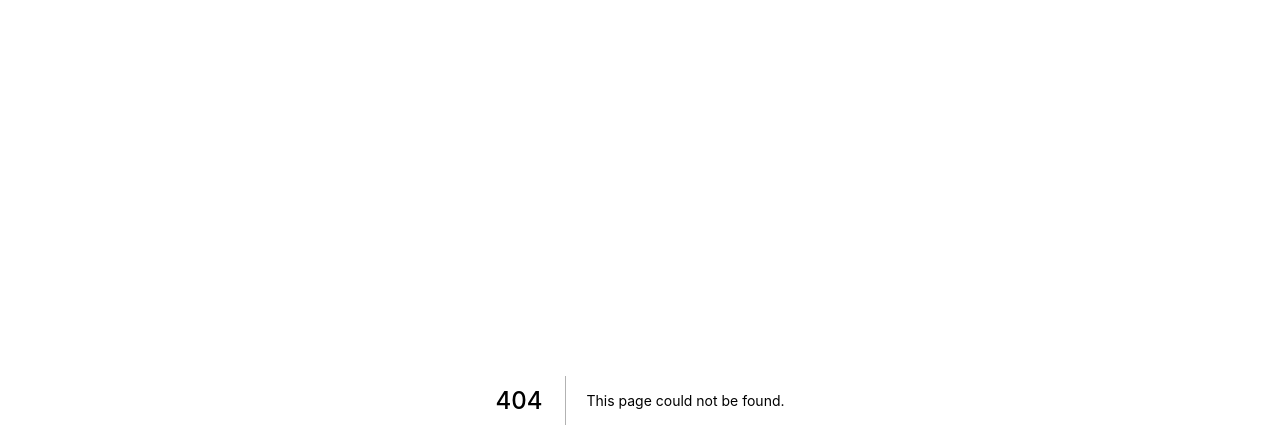
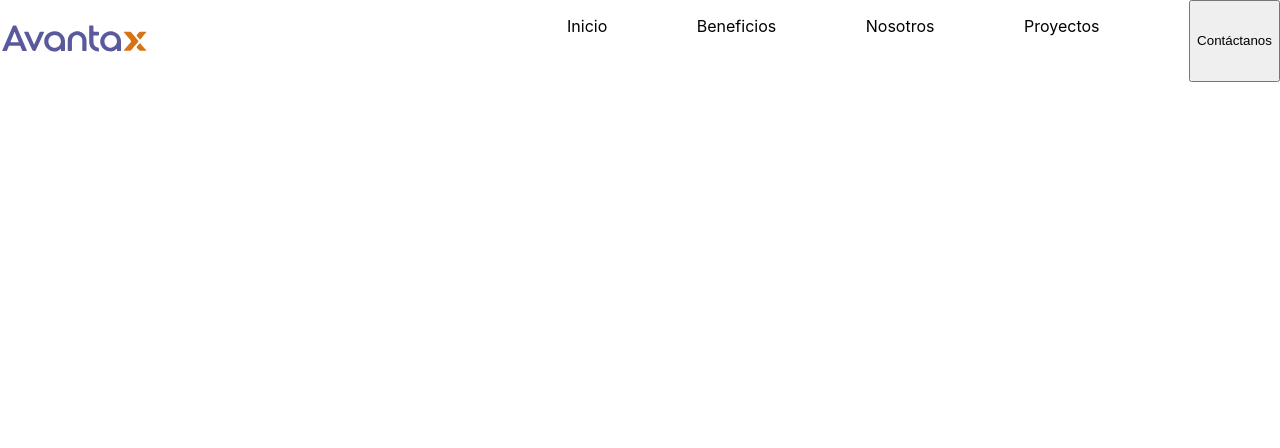
Before and after one commit to vr1eva/avantax, a Next.js app: page /components/Navbar in a window 1280 px wide. Before the commit this address had no page. Shown: the top 448 px of the page. Built offline with nearby package versions, Linux system fonts and the light colour scheme.

Commit message:
making changes to the navbar

```diff
--- a/package.json
+++ b/package.json
@@ -9,6 +9,7 @@
     "lint": "next lint"
   },
   "dependencies": {
+    "@next/font": "^13.1.1",
     "next": "12.2.0",
     "react": "18.2.0",
     "react-dom": "18.2.0"
--- /dev/null
+++ b/pages/components/Button.tsx
@@ -0,0 +1,12 @@
+interface Props {
+  onClick: () => void;
+  text: string;
+}
+
+const Button = ({ onClick, text }: Props) => {
+  return (
+    <button onClick={onClick}>{text}</button>
+  );
+};
+
+export default Button;
--- /dev/null
+++ b/pages/components/Navbar.module.css
@@ -0,0 +1,11 @@
+.nav {
+  max-width: 1440px;
+  display:flex;
+}
+
+.navbarItems {
+  margin-left: auto;
+  display: flex;
+  width: 713px;
+  justify-content: space-between;
+}
--- /dev/null
+++ b/pages/components/Navbar.tsx
@@ -0,0 +1,22 @@
+import logo from "../assets/logo.svg"
+import styles from "./Navbar.module.css"
+import Image from 'next/image'
+import NavbarItem from './NavbarItem'
+import Button from "./Button"
+
+export default function Navbar() {
+  return (
+    <div className={styles.nav}>
+      <h1>
+        <Image src={logo} width={149} height={27} />
+      </h1>
+      <div className={styles.navbarItems}>
+        <NavbarItem label="Inicio" />
+        <NavbarItem label="Beneficios" />
+        <NavbarItem label="Nosotros" />
+        <NavbarItem label="Proyectos" />
+        <Button text="Contáctanos" onClick={()=>{}}/>
+      </div>
+    </div>
+  )
+}
--- /dev/null
+++ b/pages/components/NavbarItem.tsx
@@ -0,0 +1,7 @@
+export default function NavbarItem({ label }) {
+  return (
+    <div>
+      <p>{label}</p>
+    </div>
+  )
+}
```
Also changed, not shown: pages/index.tsx (+6 -51 lines), pages/assets/logo.svg (added), 1 other file (tests, documents, lock files or other folders).
